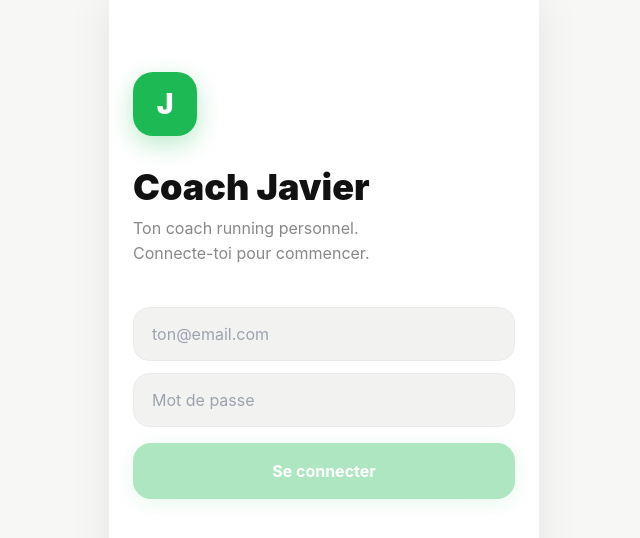
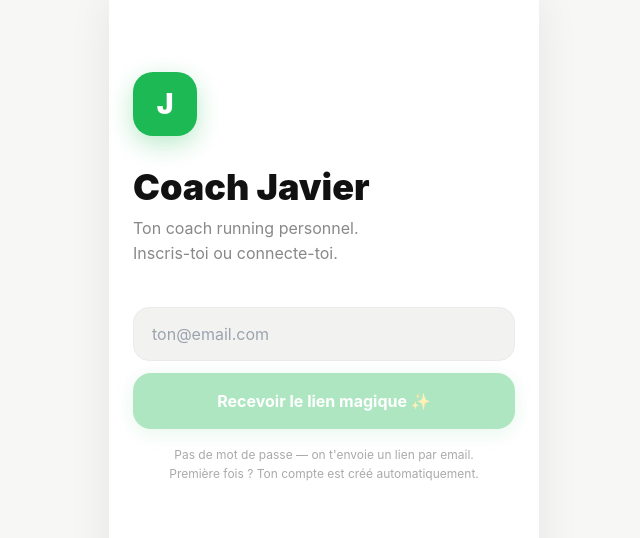
Before and after one commit to paulz-human/coach-javier, a Next.js app: page /login in a window 1280 px wide. Shown: the top 538 px of the page, without its empty margins (316-956 px from the left). Built offline with nearby package versions, Linux system fonts and the light colour scheme; no server answers.

Commit message:
magic link login

```diff
--- a/app/login/page.tsx
+++ b/app/login/page.tsx
@@ -2,28 +2,32 @@
 "use client";
 
 import { useState } from "react";
-import { useRouter } from "next/navigation";
 import { createClient } from "@/lib/supabase/client";
 
 export default function LoginPage() {
   const supabase = createClient();
-  const router = useRouter();
   const [email, setEmail] = useState("");
-  const [password, setPassword] = useState("");
+  const [sent, setSent] = useState(false);
+  const [loading, setLoading] = useState(false);
   const [error, setError] = useState("");
-  const [loading, setLoading] = useState(false);
 
   async function handleLogin() {
-    if (!email.trim() || !password.trim()) return;
+    if (!email.trim()) return;
     setLoading(true);
     setError("");
-    const { error } = await supabase.auth.signInWithPassword({ email, password });
+    const { error } = await supabase.auth.signInWithOtp({
+      email: email.trim(),
+      options: {
+        emailRedirectTo: `${window.location.origin}/auth/callback`,
+        shouldCreateUser: true,
+      },
+    });
     if (error) {
-      setError("Email ou mot de passe incorrect.");
+      setError("Une erreur est survenue. Réessaie.");
       setLoading(false);
     } else {
-      router.push("/");
-      router.refresh();
+      setSent(true);
+      setLoading(false);
     }
   }
 
@@ -44,14 +48,41 @@ export default function LoginPage() {
         Coach Javier
       </h1>
       <p style={{ fontSize: 16, color: "#888", marginBottom: 40, lineHeight: 1.6 }}>
-        Ton coach running personnel.<br />Connecte-toi pour commencer.
+        Ton coach running personnel.<br />Inscris-toi ou connecte-toi.
       </p>
 
+      {sent ? (
+        <div style={{
+          background: "#e8f8ee", borderRadius: 20, padding: "24px 20px",
+          border: "1.5px solid #1db954",
+        }}>
+          <div style={{ fontSize: 28, marginBottom: 12 }}>📬</div>
+          <p style={{ fontWeight: 700, fontSize: 16, color: "#111", marginBottom: 6 }}>
+            Vérifie ta boîte mail
+          </p>
+          <p style={{ fontSize: 14, color: "#555", lineHeight: 1.6 }}>
+            Un lien magique a été envoyé à <strong>{email}</strong>.<br />
+            Clique dessus pour accéder à Coach Javier.
+          </p>
+          <button
+            onClick={() => { setSent(false); setEmail(""); }}
+            style={{
+              marginTop: 16, fontSize: 13, color: "#1db954", background: "none",
+              border: "none", cursor: "pointer", fontWeight: 600, padding: 0,
+              fontFamily: "inherit",
+            }}
+          >
+            Utiliser un autre email →
+          </button>
+        </div>
+      ) : (
+        <>
           <input
             type="email"
             placeholder="ton@email.com"
             value={email}
             onChange={(e) => setEmail(e.target.value)}
+            onKeyDown={(e) => e.key === "Enter" && handleLogin()}
             style={{
               width: "100%", borderRadius: 16, padding: "14px 18px",
               fontSize: 16, outline: "none", marginBottom: 12,
@@ -59,19 +90,6 @@ export default function LoginPage() {
               border: "1.5px solid #ebebeb", fontFamily: "inherit",
             }}
             autoFocus
-      />
-      <input
-        type="password"
-        placeholder="Mot de passe"
-        value={password}
-        onChange={(e) => setPassword(e.target.value)}
-        onKeyDown={(e) => e.key === "Enter" && handleLogin()}
-        style={{
-          width: "100%", borderRadius: 16, padding: "14px 18px",
-          fontSize: 16, outline: "none", marginBottom: 8,
-          background: "#f2f2f0", color: "#111",
-          border: "1.5px solid #ebebeb", fontFamily: "inherit",
-        }}
           />
 
           {error && (
@@ -82,18 +100,25 @@ export default function LoginPage() {
 
           <button
             onClick={handleLogin}
-        disabled={!email.trim() || !password.trim() || loading}
+            disabled={!email.trim() || loading}
             style={{
               width: "100%", padding: "16px", borderRadius: 18,
               fontWeight: 700, fontSize: 16, border: "none", cursor: "pointer",
-          background: "#1db954", color: "#fff", marginTop: 8,
+              background: "#1db954", color: "#fff",
               boxShadow: "0 4px 20px rgba(29,185,84,0.3)",
-          opacity: (!email.trim() || !password.trim() || loading) ? 0.35 : 1,
+              opacity: (!email.trim() || loading) ? 0.35 : 1,
               fontFamily: "inherit",
             }}
           >
-        {loading ? "Connexion..." : "Se connecter"}
+            {loading ? "Envoi en cours..." : "Recevoir le lien magique ✨"}
           </button>
+
+          <p style={{ fontSize: 12, color: "#aaa", textAlign: "center", marginTop: 16, lineHeight: 1.6 }}>
+            Pas de mot de passe — on t'envoie un lien par email.<br />
+            Première fois ? Ton compte est créé automatiquement.
+          </p>
+        </>
+      )}
     </div>
   );
 }
```
Also changed, not shown: 2 other files (tests, documents, lock files or other folders). Lines whose indentation alone changed are shown as unchanged.
